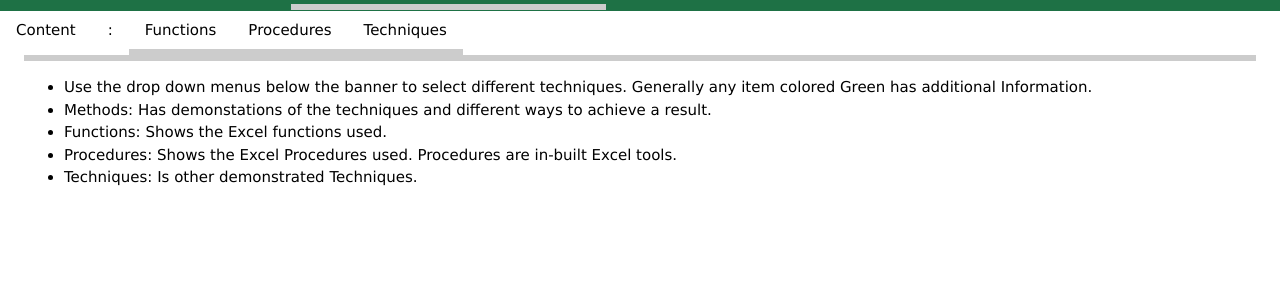
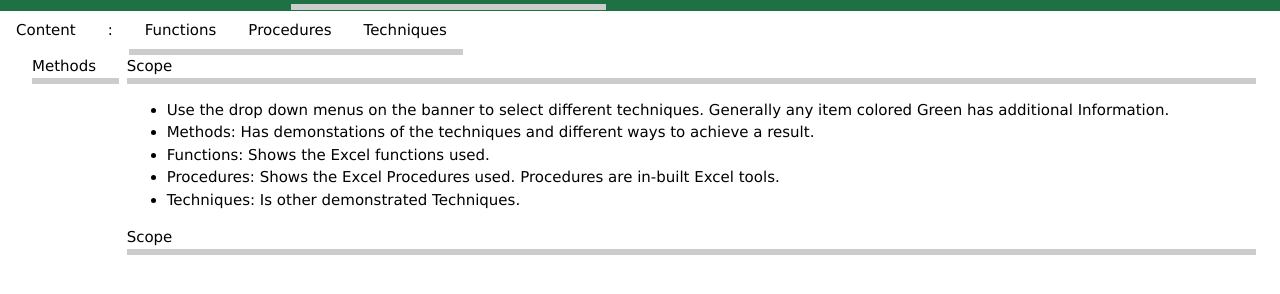
Before and after one commit to RodyaRaskol/LHB-Draft, a plain HTML site: page src/xltechniques.html in a window 1280 px wide. Shown: the part 88-382 px from the top of the page. Drawn offline with nearby package versions, Linux system fonts and the light colour scheme.

Commit message:
fix method header

```diff
--- a/src/xltechniques.html
+++ b/src/xltechniques.html
@@ -48,15 +48,16 @@
 
   <div class="w3-container">
     <div class="w3-row-padding">
-      <div class="w3-col s1 m1 l1">
+      <div class="w3-col s2 m2 l1">
+        <div id=MthBtn type="button" class="w3-bar-item w3-bottombar">Methods</div>
         <div id="xlMethodsPH" class="w3-bar-block">
         </div>
       </div>
       <div class="w3-rest">
           <div id="DiscTab" class="xlTecTab">
-            <div id="Mission" class="w3-large w3-bottombar"></div>
+            <div id="Mission" class="w3-bottombar">Scope</div>
             <ul id="Details">
-              <li>Use the drop down menus below the banner to select different techniques. Generally any item
+              <li>Use the drop down menus on the banner to select different techniques. Generally any item
                     colored Green has additional Information.</li>
               <li>Methods: Has demonstations of the techniques and different ways to achieve a result.</li>
               <li>Functions: Shows the Excel functions used.</li>
@@ -64,12 +65,15 @@
               <li>Techniques: Is other demonstrated Techniques.</li>
             </ul>
           </div>
-          <div id="VideoTab" class="xlTecTab" style="display:none">
+          <div>
+            <div id="Mission2" class="w3-bottombar">Scope</div>
+            <div id="VideoTab" class="xlTecTab" style="display:none">
                 <video width="100%" autoplay=-1 controls id="tech-video">
                   <source src="" type="video/mp4">
                   Your browser does not support the video tag.
                 </video>
-          </div>
+            </div>
+        </div>
       </div>
     </div>
   </div>
```
